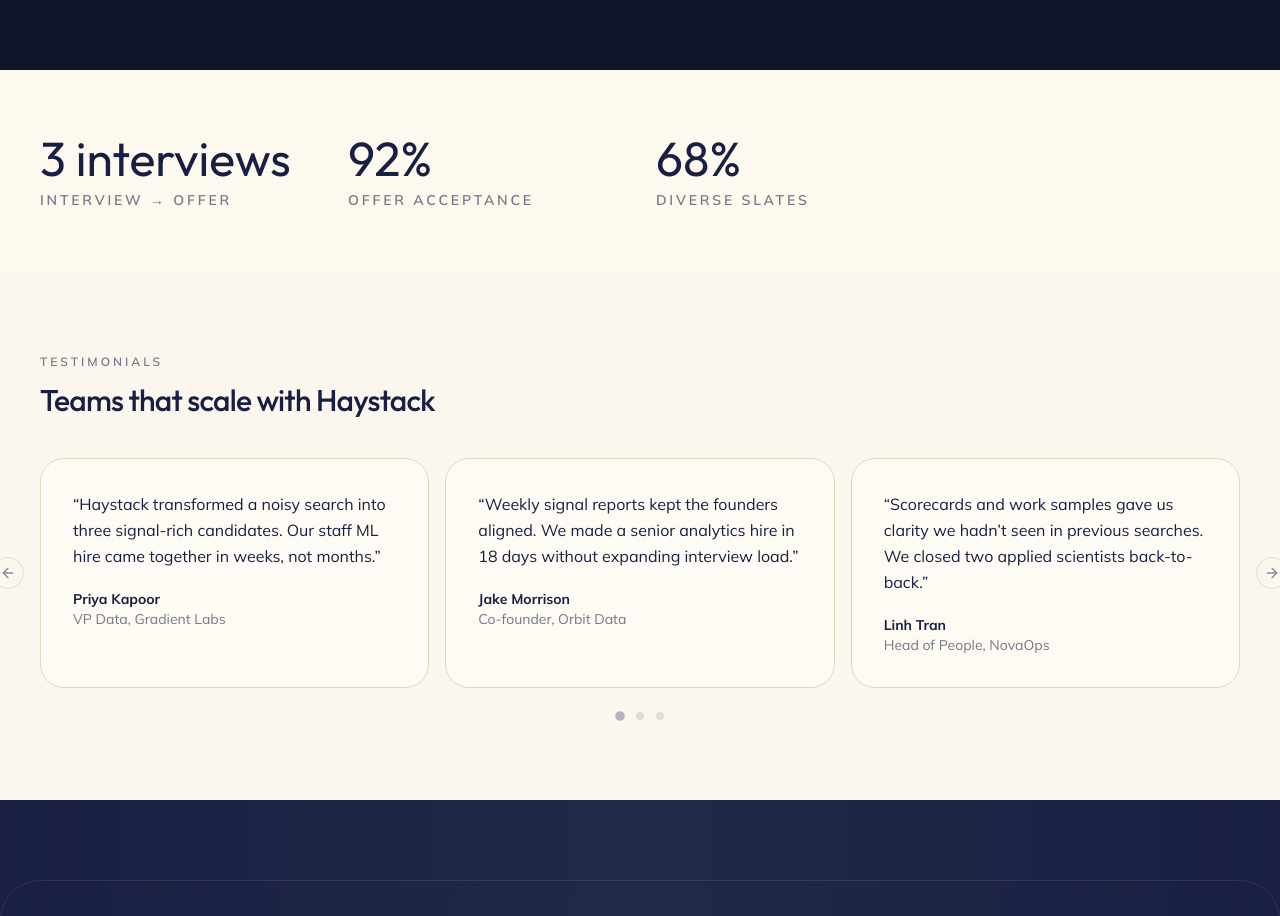
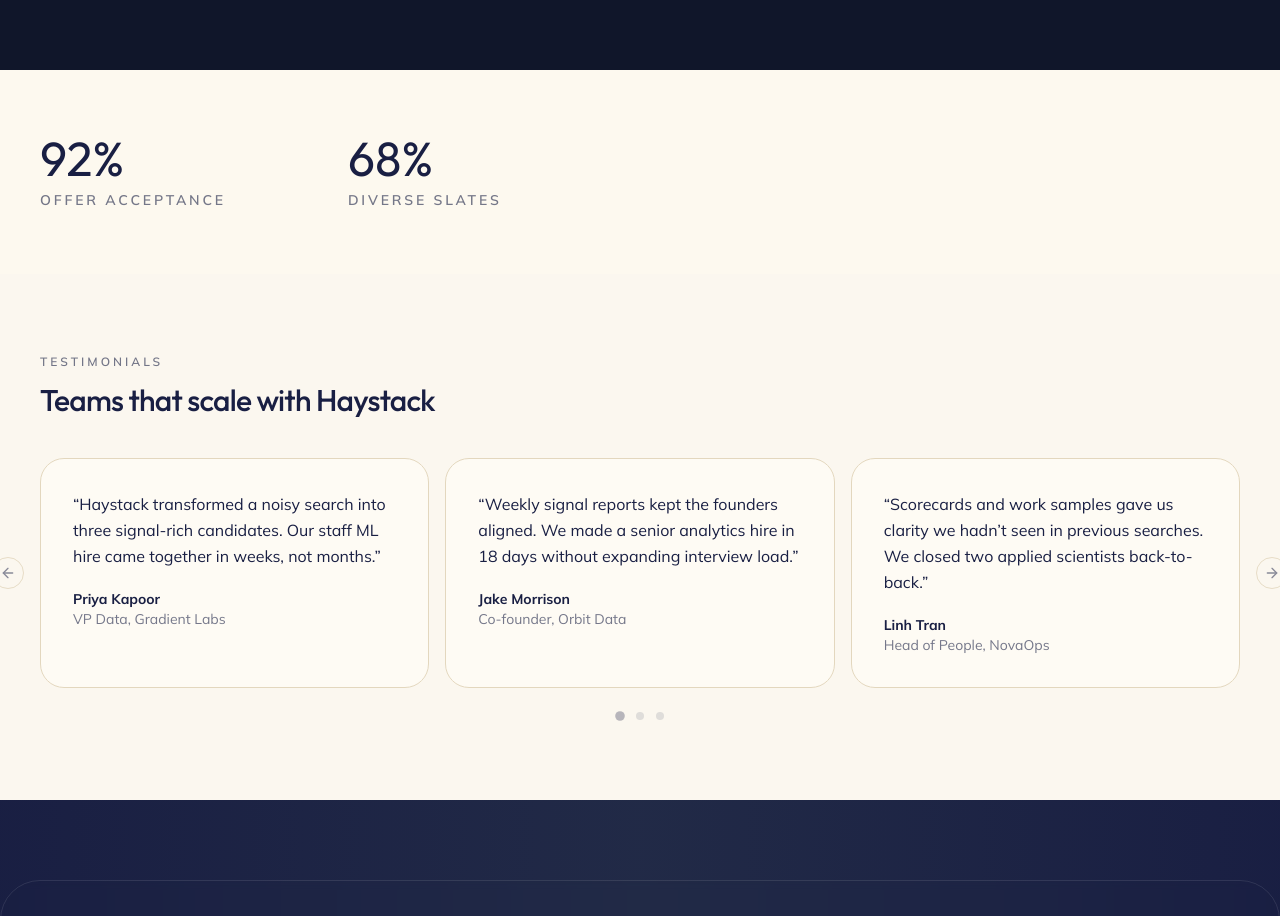
Before and after one commit to David-tech-creator/haystack, a Next.js app: page / in a window 1280 px wide. Shown: the part 3040-3956 px from the top of the page. Built offline with nearby package versions, Linux system fonts and the light colour scheme.

Commit message:
content: drop interview offer metric

```diff
--- a/src/components/stats.tsx
+++ b/src/components/stats.tsx
@@ -3,11 +3,6 @@
 import { motion, useSpring, useTransform } from "framer-motion"
 
 const stats = [
-  {
-    label: "Interview → offer",
-    value: 3,
-    suffix: " interviews",
-  },
   {
     label: "Offer acceptance",
     value: 92,
```
